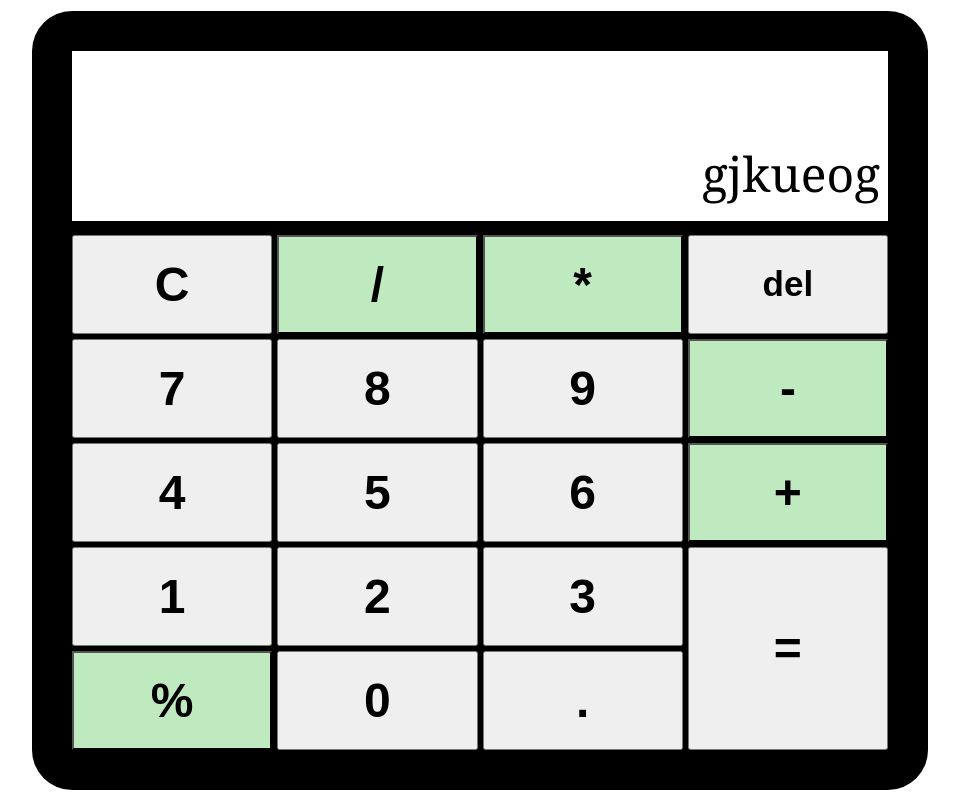
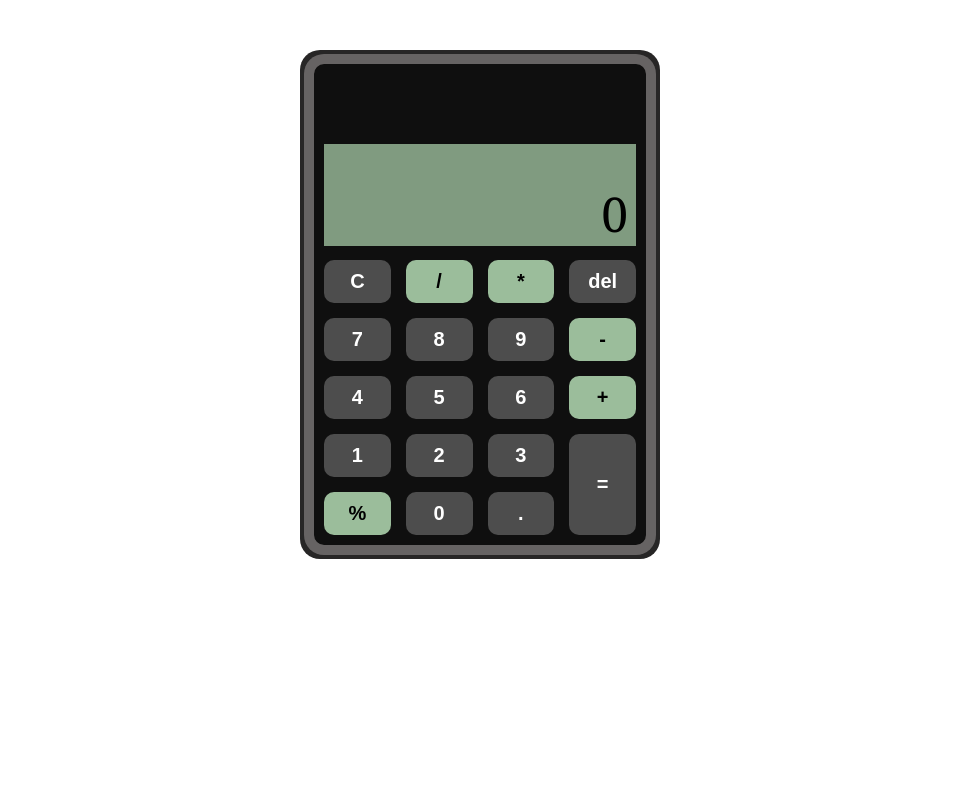
Before and after one commit to kingsley-sunny/Calculator-with-javaScript, a plain HTML site: page index.html in a window 1280 px wide. Both pictures are taken after a click on the button "del". Shown: the whole page, without its empty margins (160-1119 px from the left). Drawn offline with Linux system fonts and the light colour scheme.

Commit message:
made the calculator realtime

```diff
--- a/apps.js
+++ b/apps.js
@@ -6,40 +6,57 @@ const btns = document.querySelectorAll(".clickToShowBtn");
 const delBtn = document.querySelector(".delBtn");
 const clearBtn = document.querySelector(".clearBtn");
 
-
 form.addEventListener("submit", function (e) {
     e.preventDefault();
 
-    console.log(resultShown.textContent)
-    if(typeof parseFloat(resultShown.textContent) === 'number'){
+    console.log(resultShown.textContent);
+    if (typeof parseFloat(resultShown.textContent) === "number") {
         resultShown.textContent = Function("return " + input.value)();
     } else {
-        resultShown.textContent = 'Error'
+        resultShown.textContent = "Error";
     }
 
     // resultShown.textContent = Function("return " + input.value)();
-
 });
 
 btns.forEach(function (btn) {
-  btn.addEventListener("click", function () {
-    input.value += btn.textContent;
-  });
+    btn.addEventListener("click", function () {
+        input.value += btn.textContent;
+        if (typeof parseFloat(resultShown.textContent) === "number") {
+            resultShown.textContent = Function("return " + input.value)();
+        } else {
+            resultShown.textContent = "Error";
+        }
+    });
 });
 
 delBtn.addEventListener("click", function () {
-  input.value = input.value.substr(0, input.value.length - 1);
-  // console.log(input.value.substr(0, 5))
+    input.value = input.value.substr(0, input.value.length - 1);
+
+    if (typeof parseFloat(resultShown.textContent) === "number") {
+        if (input.value === "") {
+            resultShown.textContent = 0;
+        } else {
+            resultShown.textContent = Function("return " + input.value)();
+        }
+    } else {
+        resultShown.textContent = "Error";
+    }
 });
 
 clearBtn.addEventListener("click", function () {
-  input.value = ''
+    input.value = "";
+    resultShown.textContent = 0;
 });
 
-equalToBtn.addEventListener('click', function(){
-    if(typeof parseFloat(resultShown.textContent) === 'number'){
-        resultShown.textContent = Function("return " + input.value)();
+equalToBtn.addEventListener("click", function () {
+    if (typeof parseFloat(resultShown.textContent) === "number") {
+        if (input.value === "") {
+            resultShown.textContent = 0;
+        } else {
+            resultShown.textContent = Function("return " + input.value)();
+        }
     } else {
-        resultShown.textContent = 'Error'
+        resultShown.textContent = "Error";
     }
-})
+});
--- a/index.html
+++ b/index.html
@@ -1,25 +1,26 @@
 <!DOCTYPE html>
 <html lang="en">
     <head>
-    <meta charset="UTF-8">
-    <meta http-equiv="X-UA-Compatible" content="IE=edge">
-    <meta name="viewport" content="width=device-width, initial-scale=1.0">
-    <title>MINI CALCULATOR </title>
-    <link rel="stylesheet" href="style.css">
+        <meta charset="UTF-8" />
+        <meta http-equiv="X-UA-Compatible" content="IE=edge" />
+        <meta name="viewport" content="width=device-width, initial-scale=1.0" />
+        <title>MINI CALCULATOR</title>
+        <link rel="stylesheet" href="style.css" />
     </head>
     <body>
+        <main class="main">
             <div class="calculator">
                 <div class="">
                     <form action="">
-                <input type="text" class="resultSection">
-                <div class="resultShown">gjkueog</div>
+                        <input type="text" class="resultSection" />
+                        <div class="resultShown">0</div>
                     </form>
                 </div>
                 <div class="btnSection">
                     <button class="button clearBtn">C</button>
                     <button class="button clickToShowBtn greenBtn">/</button>
                     <button class="button clickToShowBtn greenBtn">*</button>
-            <button class="button delBtn" >del</button>
+                    <button class="button delBtn">del</button>
                     <button class="button clickToShowBtn">7</button>
                     <button class="button clickToShowBtn">8</button>
                     <button class="button clickToShowBtn">9</button>
@@ -28,15 +29,16 @@
                     <button class="button clickToShowBtn">5</button>
                     <button class="button clickToShowBtn">6</button>
                     <button class="button clickToShowBtn greenBtn">+</button>
-            <button class="button clickToShowBtn" >1</button>
+                    <button class="button clickToShowBtn">1</button>
                     <button class="button clickToShowBtn">2</button>
                     <button class="button clickToShowBtn">3</button>
-            <button class="button equalToBtn" >=</button>
+                    <button class="button equalToBtn">=</button>
                     <button class="button clickToShowBtn greenBtn">%</button>
                     <button class="button clickToShowBtn">0</button>
                     <button class="button clickToShowBtn">.</button>
                 </div>
             </div>
+        </main>
 
         <script src="apps.js"></script>
     </body>
--- a/style.css
+++ b/style.css
@@ -4,42 +4,60 @@
 
 body {
     width: 100%;
-    height: 100vh;
-    font-family: Cambria, Cochin, Georgia, Times, 'Times New Roman', serif;
+    height: 100%;
+    font-family: Cambria, Cochin, Georgia, Times, "Times New Roman", serif;
     margin: 0px;
     display: flex;
     justify-content: center;
     align-items: center;
 }
 
+.main {
+    max-width: 360px;
+    padding: 4px;
+    margin-top: 50px;
+    background: rgb(39, 38, 38);
+    border-radius: 20px;
+    backdrop-filter: blur(50px);
+}
+
 .calculator {
-    width: 70%;
-    margin: auto;
-    padding: 40px;
-    background: #000;
-    border-radius: 40px;
+    padding: 10px;
+    padding-top: 80px;
+    border-radius: 20px;
+    overflow: hidden;
+    background: rgb(15, 15, 15);
+    backdrop-filter: blur(50px);
+    border: 10px solid rgba(110, 107, 107, 0.9);
+    background-clip: padding-box;
+}
 
-}
+/* .calculator::after {
+    background: red;
+    width: 80px;
+    height: 80px;
+    display: block;
+} */
 
 .resultSection {
     width: 100%;
-    height: 90px;
     font-size: 30px;
     border: 0px solid white;
+    background: rgba(199, 243, 199, 0.616);
     /* border: none; */
     outline: none;
+    font-family: Verdana, Geneva, Tahoma, sans-serif;
 }
 
 .resultShown {
     width: 100%;
-    height: 80px;
     border: none;
     font-size: 48px;
     text-align: right;
     padding: 0px 8px;
-    background: white;
+    background: rgba(199, 243, 199, 0.616);
+    margin: auto;
     /* overflow: scroll; */
-
 }
 
 .btnSection {
@@ -47,23 +65,29 @@ body {
     margin: auto;
     display: grid;
     grid-template-columns: 1fr 1fr 1fr 1fr;
-    grid-gap: 5px;
+    grid-gap: 15px;
     margin-top: 14px;
 }
 
 .button {
-    font-size: 48px;
+    font-size: 20px;
     font-weight: bold;
     /* background-color: blue; */
-    padding: 20px;
+    border: none;
+    border-radius: 10px;
+    padding: 10px;
+    cursor: pointer;
+    background: rgb(139, 139, 139, 0.5);
+    color: white;
 }
 
 .delBtn {
-    font-size: 35px;
+    font-size: 20px;
 }
 
 .greenBtn {
-    background: rgb(191, 233, 191);
+    background: rgb(191, 233, 191, 0.8);
+    color: black;
 }
 
 .equalToBtn {
```
Lines whose indentation alone changed are shown as unchanged.
